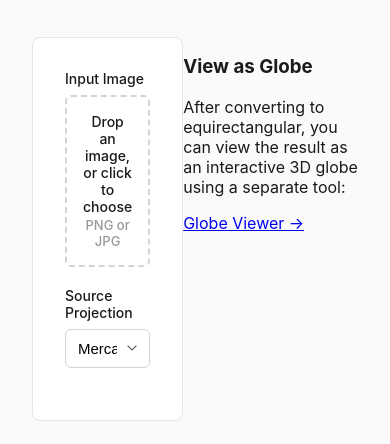
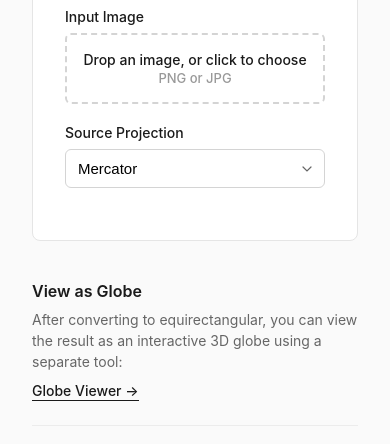
Before and after one commit to Nystik-gh/map-projection-converter, a website: page index.html in a window 390 px wide. Shown: the part 211-655 px from the top of the page. Drawn offline with Linux system fonts and the light colour scheme.

Commit message:
stylefix

```diff
--- a/index.html
+++ b/index.html
@@ -2,7 +2,7 @@
 <html lang="en">
 <head>
 <meta charset="UTF-8">
-<link rel="stylesheet" href="style.css">
+<link rel="stylesheet" href="style.css?v=1.0.4">
 <script src="analytics.js"></script>
 <script src="projections/shared.js?v=1.0.2"></script>
 <script src="projections/mercator/mercator-core.js?v=1.0.1"></script>
@@ -27,7 +27,7 @@
     </header>
 
     <main>
-      <div style="display: flex; justify-content: space-between; align-items: flex-start; margin-bottom: 2rem; width: 100%;">
+      <div class="top-row">
         <div class="upload-section" style="margin-bottom: 0;">
           <div class="form-group">
             <label class="field-label">Input Image</label>
@@ -50,7 +50,7 @@
           <div id="projectionConfig" class="projection-config"></div>
         </div>
 
-        <div class="aside" style="max-width: 300px;">
+        <div class="aside">
           <div class="info-section" id="globeInfo">
             <h3>View as Globe</h3>
             <p>After converting to equirectangular, you can view the result as an interactive 3D globe using a separate tool:</p>
--- a/style.css
+++ b/style.css
@@ -12,7 +12,7 @@ body {
   padding: 0;
   min-height: 100vh;
   display: flex;
-  align-items: center;
+  align-items: flex-start;
   justify-content: center;
 }
 
@@ -24,6 +24,7 @@ body {
 
 header {
   margin-bottom: 2.5rem;
+  padding-left: 2rem;
 }
 
 h1 {
@@ -38,6 +39,81 @@ h1 {
   color: #666;
   margin: 0;
   font-weight: 400;
+}
+
+.top-row {
+  display: grid;
+  grid-template-columns: minmax(0, 480px) 1fr;
+  gap: 3rem;
+  align-items: start;
+  margin-bottom: 2rem;
+}
+
+@media (max-width: 900px) {
+  main {
+    display: flex;
+    flex-direction: column;
+    gap: 2rem;
+  }
+
+  .top-row {
+    display: contents;
+  }
+
+  .upload-section {
+    order: 1;
+    margin-bottom: 0 !important;
+  }
+
+  .preview-section {
+    order: 2;
+    margin-bottom: 0;
+  }
+
+  .aside {
+    order: 3;
+  }
+
+  .action-section {
+    order: 4;
+    margin-bottom: 0;
+  }
+}
+
+.aside {
+  display: flex;
+  flex-direction: column;
+  gap: 1rem;
+  padding-top: 0.5rem;
+}
+
+.aside h3 {
+  font-size: 1rem;
+  font-weight: 600;
+  margin: 0 0 0.5rem 0;
+  color: #1a1a1a;
+}
+
+.aside p {
+  font-size: 0.875rem;
+  color: #666;
+  margin: 0 0 0.5rem 0;
+  line-height: 1.5;
+}
+
+.aside a,
+.globe-link {
+  font-size: 0.875rem;
+  color: #1a1a1a;
+  font-weight: 500;
+  text-decoration: none;
+  border-bottom: 1px solid #1a1a1a;
+  padding-bottom: 1px;
+}
+
+.aside a:hover {
+  color: #666;
+  border-bottom-color: #666;
 }
 
 .upload-section {
```
